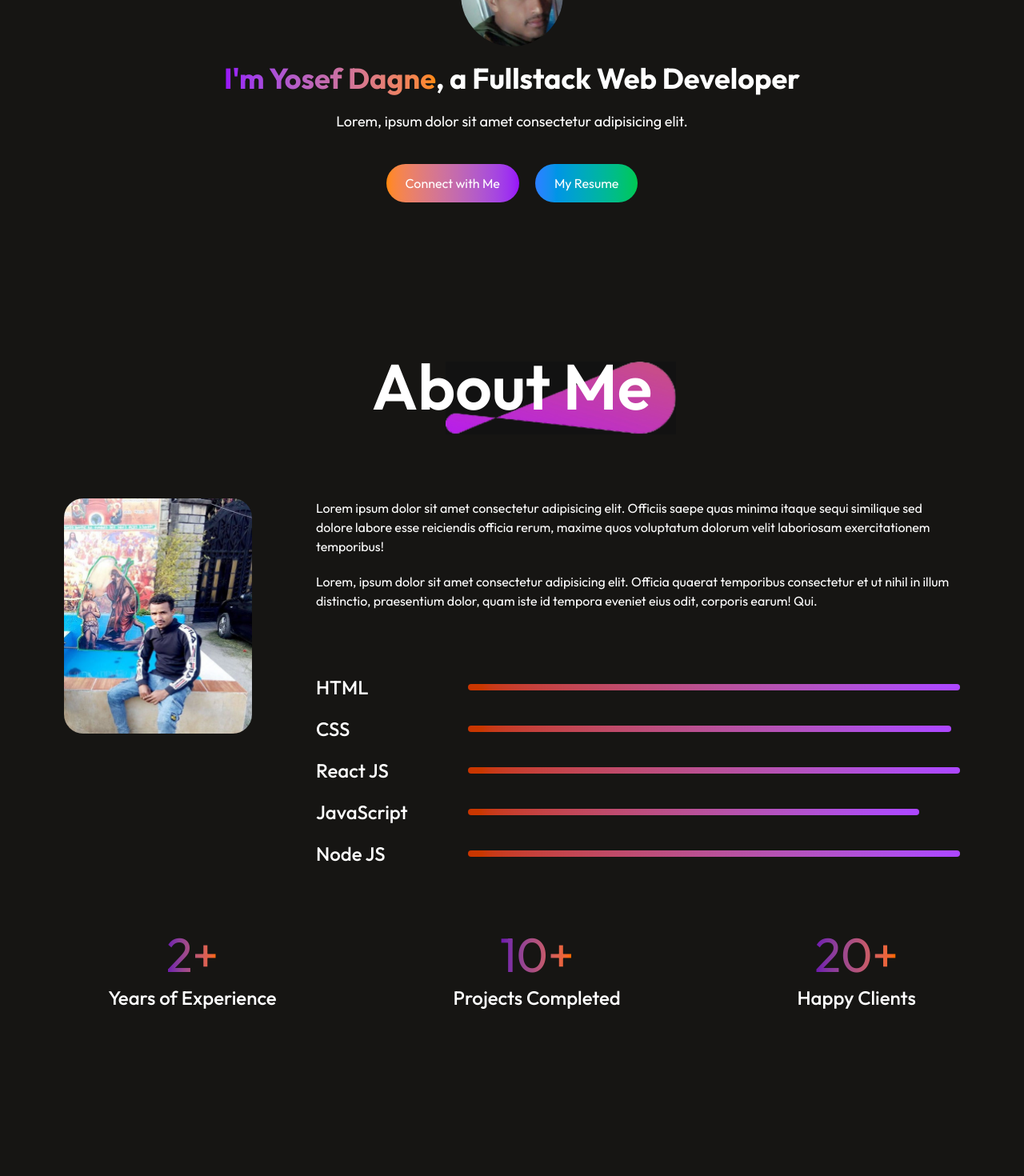
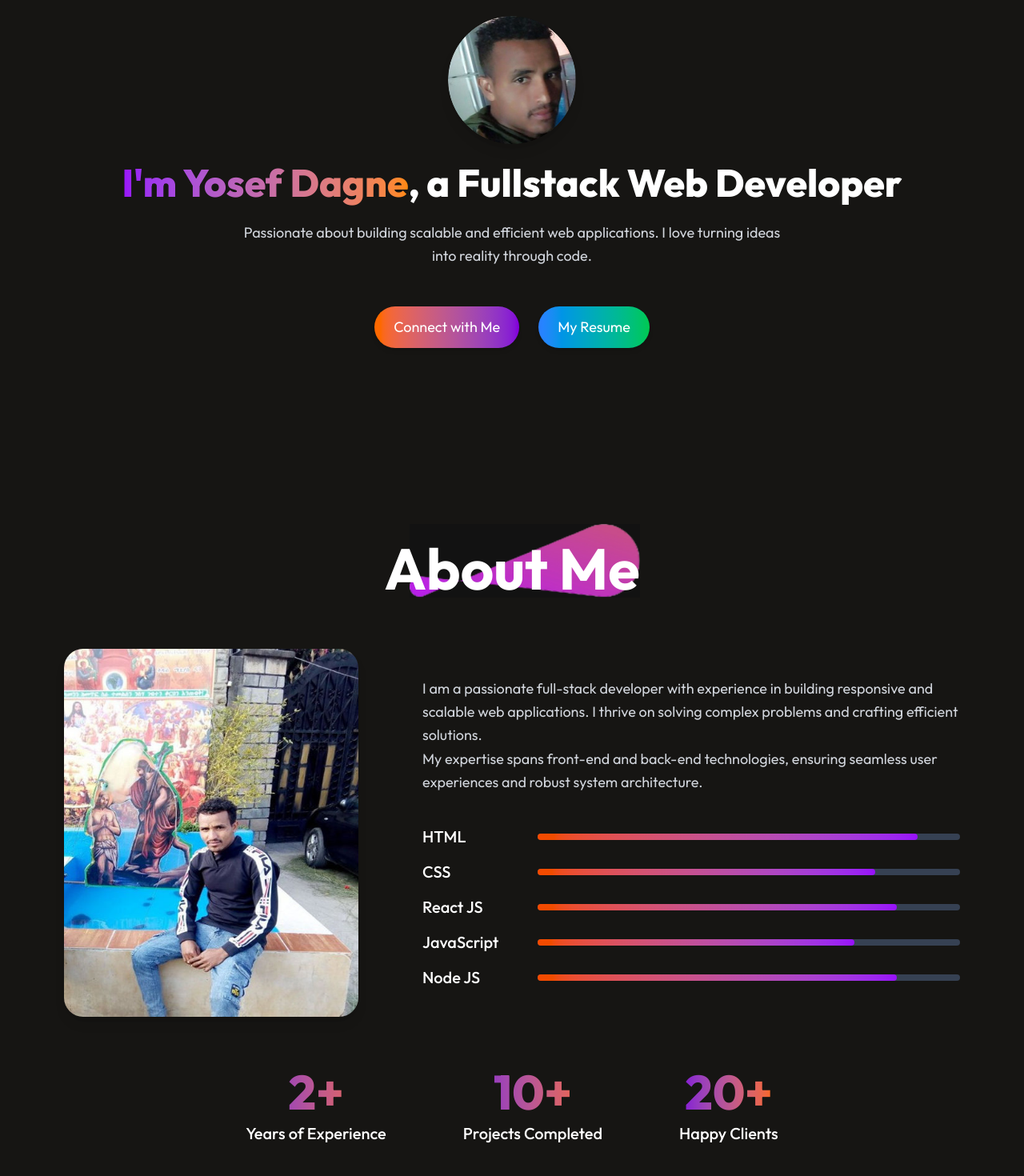
Before and after one commit to YosephDagne/Joseph_Dev, a React (Vite) app in the folder portfolio-wbsite/my-portfolio/: page / in a window 1280 px wide. Shown: the part 220-1690 px from the top of the page at 80% size. Built offline with nearby package versions, Linux system fonts and the light colour scheme.

Commit message:
make the components responssive

```diff
--- a/portfolio-wbsite/my-portfolio/src/components/About.jsx
+++ b/portfolio-wbsite/my-portfolio/src/components/About.jsx
@@ -3,90 +3,88 @@ import { assets } from "../assets/assets";
 
 const About = () => {
   return (
-    <div className="flex flex-col items-center justify-center gap-20 mx-20 my-[170px]">
+    <div className="flex flex-col items-center justify-center gap-16 px-10 md:px-20 my-60">
       {/* Title */}
-      <div className="relative">
-        <h1 className="px-[30px] py-0 text-[80px] font-semibold">About Me</h1>
+      <div className="relative text-center">
+        <h1 className="text-6xl md:text-7xl font-bold">About Me</h1>
         <img
-          className="absolute bottom-0 right-0 z-[-1] w-72"
+          className="absolute bottom-0 right-0 -z-10 w-52 md:w-72"
           src={assets.theme_pattern}
           alt="Decorative Pattern"
         />
       </div>
 
       {/* Main Content */}
-      <div className="flex gap-20">
-        {/* Left */}
-        <div>
-          <img className="rounded-3xl" src={assets.jo2} alt="My Profile" />
+      <div className="flex flex-col md:flex-row gap-12 md:gap-20 items-center">
+        {/* Left - Profile Image */}
+        <div className="flex justify-center">
+          <img
+            className="w-72 md:w-96 rounded-3xl shadow-lg"
+            src={assets.jo2}
+            alt="My Profile"
+          />
         </div>
 
-        {/* Right */}
-        <div className="flex flex-col gap-20">
+        {/* Right - Description & Skills */}
+        <div className="flex flex-col gap-10 max-w-2xl">
           {/* Description */}
-          <div className="flex flex-col gap-5 text-base font-normal">
+          <div className="text-gray-300 text-lg leading-relaxed">
             <p>
-              Lorem ipsum dolor sit amet consectetur adipisicing elit. Officiis
-              saepe quas minima itaque sequi similique sed dolore labore esse
-              reiciendis officia rerum, maxime quos voluptatum dolorum velit
-              laboriosam exercitationem temporibus!
+              I am a passionate full-stack developer with experience in building
+              responsive and scalable web applications. I thrive on solving
+              complex problems and crafting efficient solutions.
             </p>
             <p>
-              Lorem, ipsum dolor sit amet consectetur adipisicing elit. Officia
-              quaerat temporibus consectetur et ut nihil in illum distinctio,
-              praesentium dolor, quam iste id tempora eveniet eius odit,
-              corporis earum! Qui.
+              My expertise spans front-end and back-end technologies, ensuring
+              seamless user experiences and robust system architecture.
             </p>
           </div>
 
           {/* Skills Section */}
-          <div className="flex flex-col gap-5">
-            <div className="flex gap-10 items-center hover:scale-110 transition-all duration-500">
-              <p className="min-w-[150px] text-2xl font-medium">HTML</p>
-              <hr className="w-[90%] border-0 h-2 rounded-[50px] bg-gradient-to-r from-orange-700 to-purple-500 " />
-            </div>
-            <div className="flex gap-10 items-center hover:scale-110 transition-all duration-500">
-              <p className="min-w-[150px] text-2xl font-medium">CSS</p>
-              <hr className="w-[75%] border-0 h-2 rounded-[50px] bg-gradient-to-r from-orange-700 to-purple-500 " />
-            </div>
-            <div className="flex gap-10 items-center hover:scale-110 transition-all duration-500">
-              <p className="min-w-[150px] text-2xl font-medium">React JS</p>
-              <hr className="w-[80%] border-0 h-2 rounded-[50px] bg-gradient-to-r from-orange-700 to-purple-500  " />
-            </div>
-            <div className="flex gap-10 items-center hover:scale-110 transition-all duration-500">
-              <p className="min-w-[150px] text-2xl font-medium">JavaScript</p>
-              <hr className="w-[70%] border-0 h-2 rounded-[50px] bg-gradient-to-r from-orange-700 to-purple-500" />
-            </div>
-            <div className="flex gap-10 items-center hover:scale-110 transition-all duration-500">
-              <p className="min-w-[150px] text-2xl font-medium">Node JS</p>
-              <hr className="w-[85%] border-0 h-2 rounded-[50px] bg-gradient-to-r from-orange-700 to-purple-500 " />
-            </div>
+          <div className="flex flex-col gap-4">
+            {[
+              { skill: "HTML", level: "90%" },
+              { skill: "CSS", level: "80%" },
+              { skill: "React JS", level: "85%" },
+              { skill: "JavaScript", level: "75%" },
+              { skill: "Node JS", level: "85%" },
+            ].map((item, index) => (
+              <div
+                key={index}
+                className="flex items-center gap-6 group transition-transform duration-300 hover:scale-105"
+              >
+                <p className="min-w-[120px] text-xl font-medium">
+                  {item.skill}
+                </p>
+                <div className="w-full h-2 rounded-full bg-gray-700">
+                  <div
+                    className="h-full rounded-full bg-gradient-to-r from-orange-600 to-purple-600"
+                    style={{ width: item.level }}
+                  ></div>
+                </div>
+              </div>
+            ))}
           </div>
         </div>
       </div>
 
       {/* Experience Stats */}
-      <div className="flex w-[100%] justify-around mb-20 ">
-        <div className="flex flex-col items-center gap-2 hover:scale-125 transition-all duration-500">
-          <h1 className="text-6xl bg-gradient-to-r from-purple-800 to-orange-500 bg-clip-text text-transparent">
-            2+
-          </h1>
-          <p className="text-2xl font-medium">Years of Experience</p>
-        </div>
-        <hr />
-        <div className="flex flex-col items-center gap-2 hover:scale-125 transition-all duration-500">
-          <h1 className="text-6xl bg-gradient-to-r from-purple-800 to-orange-500 bg-clip-text text-transparent">
-            10+
-          </h1>
-          <p className="text-2xl font-medium">Projects Completed</p>
-        </div>
-        <hr />
-        <div className="flex flex-col items-center gap-2 hover:scale-125 transition-all duration-500">
-          <h1 className="text-6xl bg-gradient-to-r from-purple-800 to-orange-500 bg-clip-text text-transparent">
-            20+
-          </h1>
-          <p className="text-2xl font-medium">Happy Clients</p>
-        </div>
+      <div className="flex flex-wrap justify-center gap-12 md:gap-24 text-center">
+        {[
+          { value: "2+", label: "Years of Experience" },
+          { value: "10+", label: "Projects Completed" },
+          { value: "20+", label: "Happy Clients" },
+        ].map((stat, index) => (
+          <div
+            key={index}
+            className="flex flex-col gap-2 transition-transform duration-300 hover:scale-110"
+          >
+            <h1 className="text-5xl md:text-6xl font-extrabold bg-gradient-to-r from-purple-700 to-orange-500 bg-clip-text text-transparent">
+              {stat.value}
+            </h1>
+            <p className="text-lg md:text-xl font-medium">{stat.label}</p>
+          </div>
+        ))}
       </div>
     </div>
   );
--- a/portfolio-wbsite/my-portfolio/src/components/Footer.jsx
+++ b/portfolio-wbsite/my-portfolio/src/components/Footer.jsx
@@ -3,19 +3,33 @@ import { assets } from "../assets/assets";
 
 const Footer = () => {
   return (
-    <div className="">
-      <div className="">
+    <div className="mx-[170px] my-[50px] flex flex-col gap-[30px]">
+      <div className="flex justify-between ">
         <div className="">
-          <img src={assets.jo} alt="" />
+          <img className="w-20 h-10" src={assets.jo} alt="" />
+          <p className="text-lg ma-w-[400px]">
+            I'm a fullstack developer from , Ethipia with 2 years of experience
+          </p>
         </div>
 
-        <div className="">
-          <div>
-            <img src={assets.user_icon} alt="" />
-            <input type="email" name="email" placeholder=" Enter your email" />
+        <div className="flex items-center gap-[35px]">
+          <div className="flex gap-[30px] py-5 px-8 rounded-[50px] bg-[#32323c] pr-20 w-full max-w-md">
+            <img
+              className="w-10 h-7 rounded-full"
+              src={assets.user_icon}
+              alt="User Icon"
+            />
+            <input
+              type="email"
+              name="email"
+              placeholder="Enter your email"
+              className="bg-transparent text-white placeholder-gray-400 focus:outline-none w-full"
+            />
           </div>
           <div>
-            <button>Subscribe</button>
+            <button className="px-6 py-3 text-white bg-gradient-to-r from-[#DF8908] to-[#B415FF] rounded-[50px] transition-transform duration-300 hover:scale-105">
+              Subscribe
+            </button>
           </div>
         </div>
       </div>
--- a/portfolio-wbsite/my-portfolio/src/components/Hero.jsx
+++ b/portfolio-wbsite/my-portfolio/src/components/Hero.jsx
@@ -3,29 +3,36 @@ import { assets } from "../assets/assets";
 
 const Hero = () => {
   return (
-    <div className="flex flex-col items-center gap-5">
+    <div className="flex flex-col items-center text-center gap-6 mt-60">
+      {/* Profile Image */}
       <img
-        className="w-32 h-32 rounded-full object-cover mt-[150px]"
+        className="w-40 h-40 rounded-full object-cover shadow-lg"
         src={assets.josi1}
         alt="Yosef Dagne"
       />
-      <h1 className="text-4xl font-bold">
+
+      {/* Title */}
+      <h1 className="text-5xl font-extrabold">
         <span className="bg-gradient-to-r from-purple-600 to-orange-400 text-transparent bg-clip-text">
           I'm Yosef Dagne
         </span>
         , a Fullstack Web Developer
       </h1>
-      <p className="text-lg text-center leading-normal">
-        Lorem, ipsum dolor sit amet consectetur adipisicing elit.
+
+      {/* Short Bio */}
+      <p className="text-lg max-w-2xl text-gray-300 leading-relaxed">
+        Passionate about building scalable and efficient web applications. I
+        love turning ideas into reality through code.
       </p>
 
-      <div className="flex gap-5 mt-5">
-        <div className="px-6 py-3 bg-gradient-to-r from-orange-400 to-purple-600 text-white rounded-[50px] cursor-pointer hover:scale-110 transition-transform duration-300 hover:border-white hover:border-2">
+      {/* Buttons */}
+      <div className="flex gap-6 mt-6">
+        <button className="px-6 py-3 bg-gradient-to-r from-orange-500 to-purple-700 text-white text-lg rounded-full transition-transform duration-300 hover:scale-110 shadow-md">
           Connect with Me
-        </div>
-        <div className="px-6 py-3 bg-gradient-to-r  from-blue-500 to-green-500 text-white rounded-[50px] cursor-pointer hover:scale-110 transition-transform duration-300 hover:border-white hover:border-2">
+        </button>
+        <button className="px-6 py-3 bg-gradient-to-r from-blue-500 to-green-500 text-white text-lg rounded-full transition-transform duration-300 hover:scale-110 shadow-md">
           My Resume
-        </div>
+        </button>
       </div>
     </div>
   );
--- a/portfolio-wbsite/my-portfolio/src/components/MyWork.jsx
+++ b/portfolio-wbsite/my-portfolio/src/components/MyWork.jsx
@@ -4,32 +4,45 @@ import my_work_data from "../assets/my_work_data";
 
 const MyWork = () => {
   return (
-    <div className="flex flex-col items-center justify-between gap-20 my-[80px] mx-[170px] ">
-      <div className="relative ">
-        <h1 className="px-[30px] py-0 text-[80px] font-semibold">
+    <div className="flex flex-col items-center justify-between gap-20 mx-[20px] sm:mx-[40px] md:mx-[80px] my-[80px] sm:my-[100px] lg:my-[170px]">
+      {/* Title Section */}
+      <div className="relative text-center">
+        <h1 className="text-4xl sm:text-5xl md:text-[60px] lg:text-[80px] font-semibold text-transparent bg-clip-text bg-gradient-to-r from-purple-600 to-orange-500">
           My Latest Works
         </h1>
         <img
-          className="absolute bottom-0 right-0 z-[-1] w-72"
+          className="absolute bottom-0 right-0 -z-10 w-32 sm:w-52 md:w-72"
           src={assets.theme_pattern}
-          alt=""
+          alt="Decorative Pattern"
         />
       </div>
-      <div className="grid grid-cols-3 gap-10">
-        {my_work_data.map((work, index) => {
-          return (
+
+      {/* Gallery Section */}
+      <div className="grid grid-cols-1 sm:grid-cols-2 md:grid-cols-3 gap-6 sm:gap-8 lg:gap-10 w-full max-w-6xl">
+        {my_work_data.map((work, index) => (
+          <div
+            key={index}
+            className="relative group hover:scale-105 transition-all duration-300 cursor-pointer rounded-xl overflow-hidden shadow-xl shadow-[#d4af37]/50"
+          >
             <img
-              className="[box-sizing:border-box] w-[419px] h-[280px] border-2 border-[orange] cursor-pointer transition-transform duration-500 hover:scale-110 hover:border-2 hover:border-red-700  hover:bg-fuchsia-950"
-              key={index}
+              className="w-full h-auto max-h-[300px] lg:max-h-[350px] object-contain transform transition-all duration-500 group-hover:scale-110 group-hover:opacity-80"
               src={work.w_image}
-              alt=""
+              alt={work.w_title}
             />
-          );
-        })}
+            {/* Hover Effect */}
+            <div className="absolute top-0 left-0 w-full h-full bg-gradient-to-b from-transparent to-black opacity-0 group-hover:opacity-50 transition-opacity duration-300"></div>
+            <div className="absolute bottom-4 left-4 text-white font-semibold text-xl z-10 opacity-0 group-hover:opacity-100 transition-opacity duration-300">
+              <h3>{work.w_title}</h3>
+              <p className="text-sm">{work.w_desc}</p>
+            </div>
+          </div>
+        ))}
       </div>
-      <div className="flex items-center gap-3.5 rounded-[50px] border-2 border-white px-4 py-5 text-2xl font-medium mb-20 transition-all duration-500 cursor-pointer hover:scale-110 hover:bg-blue-500 hover:text-white hover:gap-4">
+
+      {/* Show More Button */}
+      <div className="flex items-center gap-3 rounded-full border-2 border-white px-6 py-3 text-xl sm:text-2xl font-medium cursor-pointer hover:scale-110 hover:bg-gradient-to-r from-blue-500 to-purple-600 hover:text-white transition-all duration-500">
         <p>Show More</p>
-        <img src={assets.arrow_icon} alt="Arrow Icon" />
+        <img className="w-6 h-6" src={assets.arrow_icon} alt="Arrow Icon" />
       </div>
     </div>
   );
--- a/portfolio-wbsite/my-portfolio/src/components/NavBar.jsx
+++ b/portfolio-wbsite/my-portfolio/src/components/NavBar.jsx
@@ -3,7 +3,7 @@ import { assets } from "../assets/assets";
 
 function NavBar() {
   return (
-    <div className="fixed top-0 left-0 w-full flex items-center justify-between mt-0 mb-5 px-5 z-10 shadow-md bg-gray-800 cursor-pointer">
+    <div className="fixed top-0 left-0 w-full flex items-center justify-between mt-0 mb-5 px-5 z-10 shadow-md bg-gray-900">
       <img src={assets.jo} alt="Logo" className="w-32 rounded-lg" />
       <ul className="flex items-center list-none gap-10 text-base">
         <li>HOME</li>
--- a/portfolio-wbsite/my-portfolio/src/components/Services.jsx
+++ b/portfolio-wbsite/my-portfolio/src/components/Services.jsx
@@ -4,36 +4,40 @@ import Services_Data from "../assets/services_data";
 
 const Services = () => {
   return (
-    <div className="flex flex-col items-center justify-center gap-20 my-20 mx-[170px]">
+    <div className="flex flex-col items-center justify-center gap-16 px-6 md:px-20 my-24">
       {/* Title Section */}
-      <div className="relative flex flex-col items-center">
-        <h1 className="px-[30px] py-0 text-[80px] font-semibold">My Services</h1>
+      <div className="relative text-center">
+        <h1 className="text-6xl md:text-7xl font-bold">My Services</h1>
         <img
-          className="absolute bottom-0 right-0 z-[-1] w-72"
+          className="absolute bottom-0 right-0 -z-10 w-52 md:w-72"
           src={assets.theme_pattern}
           alt="Decorative Pattern"
         />
       </div>
 
       {/* Services List */}
-      <div className=" grid grid-cols-2 gap-10 mb-20">
+      <div className="grid grid-cols-1 md:grid-cols-2 gap-10 w-full max-w-6xl">
         {Services_Data.map((service, index) => (
           <div
             key={index}
-            className="flex flex-col justify-center gap-[20px] p-[60px] rounded-2xl border-2 border-[#d4af37] hover:scale-105 transition-all duration-500 cursor-pointer hover:bg-[linear-gradient(120deg,#333,#555)] text-white shadow-lg shadow-[#d4af37]/30 hover:border-[#dc2626]"
+            className="flex flex-col justify-center gap-6 p-10 rounded-2xl border-2 border-[#d4af37] hover:scale-105 transition-all duration-300 cursor-pointer hover:bg-gradient-to-r from-gray-800 to-gray-600 text-white shadow-md hover:border-red-600"
           >
             <h3 className="text-3xl font-semibold">{service.s_no}</h3>
             <h2 className="text-4xl font-extrabold bg-gradient-to-r from-purple-700 to-orange-400 text-transparent bg-clip-text">
               {service.s_name}
             </h2>
-            <p className="text-2xl text-[#d4d4d4] leading-10 max-w-[300px]">
+            <p className="text-lg md:text-xl text-gray-300 leading-relaxed">
               {service.s_desc}
             </p>
-            <div className="flex gap-5 items-center mt-5">
-              <p className="text-2xl text-[#d4d4d4] leading-10 max-w-[300px]">
+            <div className="flex items-center gap-3 mt-4 group">
+              <p className="text-lg md:text-xl text-gray-300 transition-all duration-300 group-hover:text-orange-400">
                 Read More
               </p>
-              <img src={assets.arrow_icon} alt="Arrow Icon" />
+              <img
+                className="w-6 h-6 transition-transform duration-300 group-hover:translate-x-2"
+                src={assets.arrow_icon}
+                alt="Arrow Icon"
+              />
             </div>
           </div>
         ))}
```
Also changed, not shown: portfolio-wbsite/my-portfolio/src/components/Contact.jsx (+50 -33 lines).
